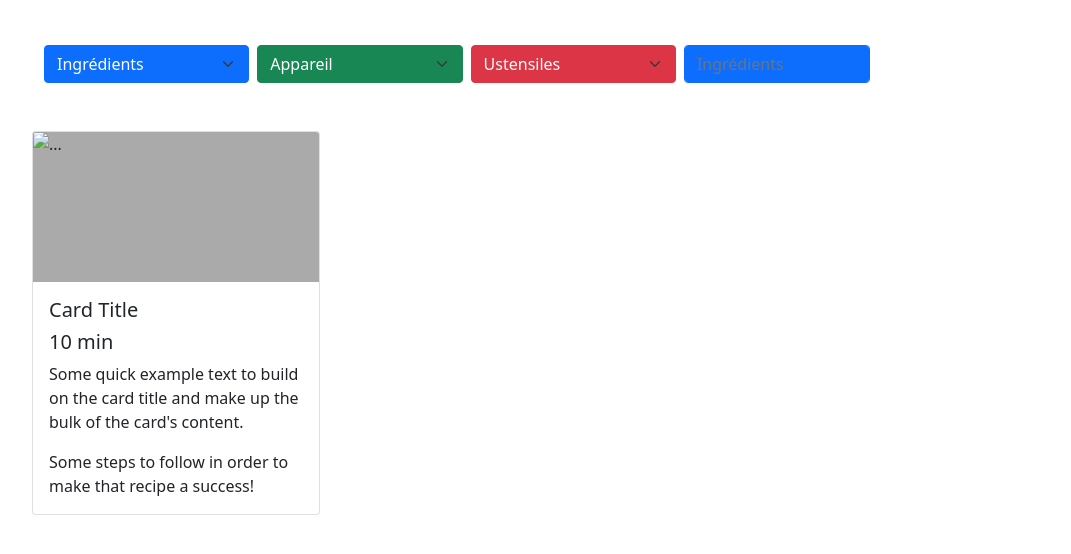
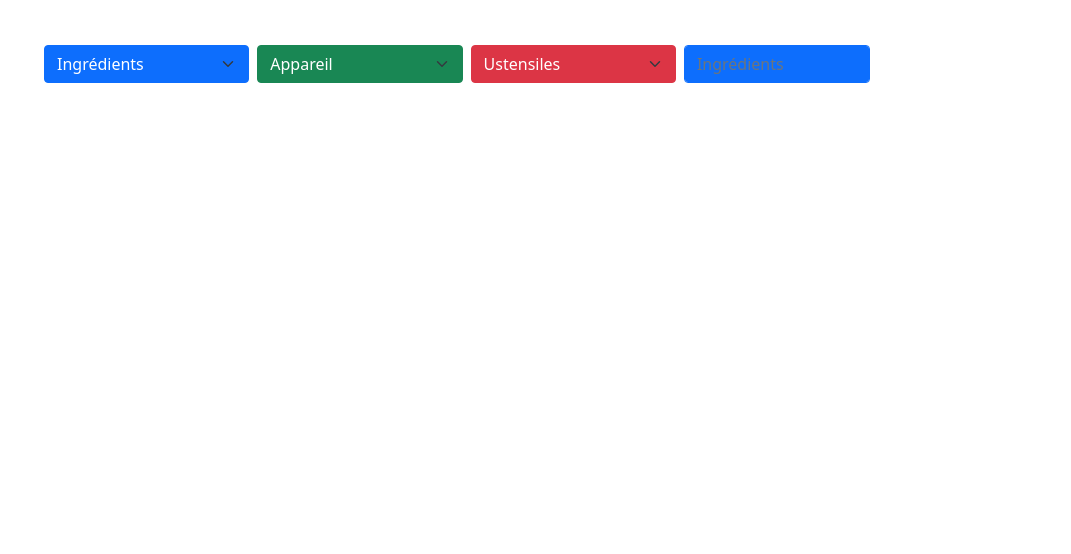
Before and after one commit to stebenwolf/open-classrooms_project07, a website: page index.html in a window 1280 px wide. Shown: the part 186-740 px from the top of the page, without its empty margins (74-1145 px from the left). Drawn offline with nearby package versions, Linux system fonts and the light colour scheme.

Commit message:
Turn HTML Results section into a JS generated one

```diff
--- a/index.html
+++ b/index.html
@@ -67,23 +67,8 @@
                 </div>
             </div>
         </section>
-        <section class="results container row">
-            <div class="row gy-4">
-                <div class="card" style="width: 18rem;">
-                    <img src="..." class="card-img-top" alt="...">
-                    <div class="card-body">
-                        <h5 class="card-title recipe">Card Title</h5>
-                        <h5 class="card-title duration">10 min</h5>
-                        <p class="card-text ingredients">
-                            Some quick example text to build on the card title and make up the bulk of the card's content.
-                        </p>
-                        <p class="card-text steps">
-                            Some steps to follow in order to make that recipe a success!
-                        </p>
-                        <!--<a href="#" class="btn btn-primary">Go somewhere</a>-->
-                    </div>
-                </div>
-            </div>
+        <section id="results" class="results container row row-cols-1 row-cols-md-3 g-4">
+
         </section>
     </main>
 
```
